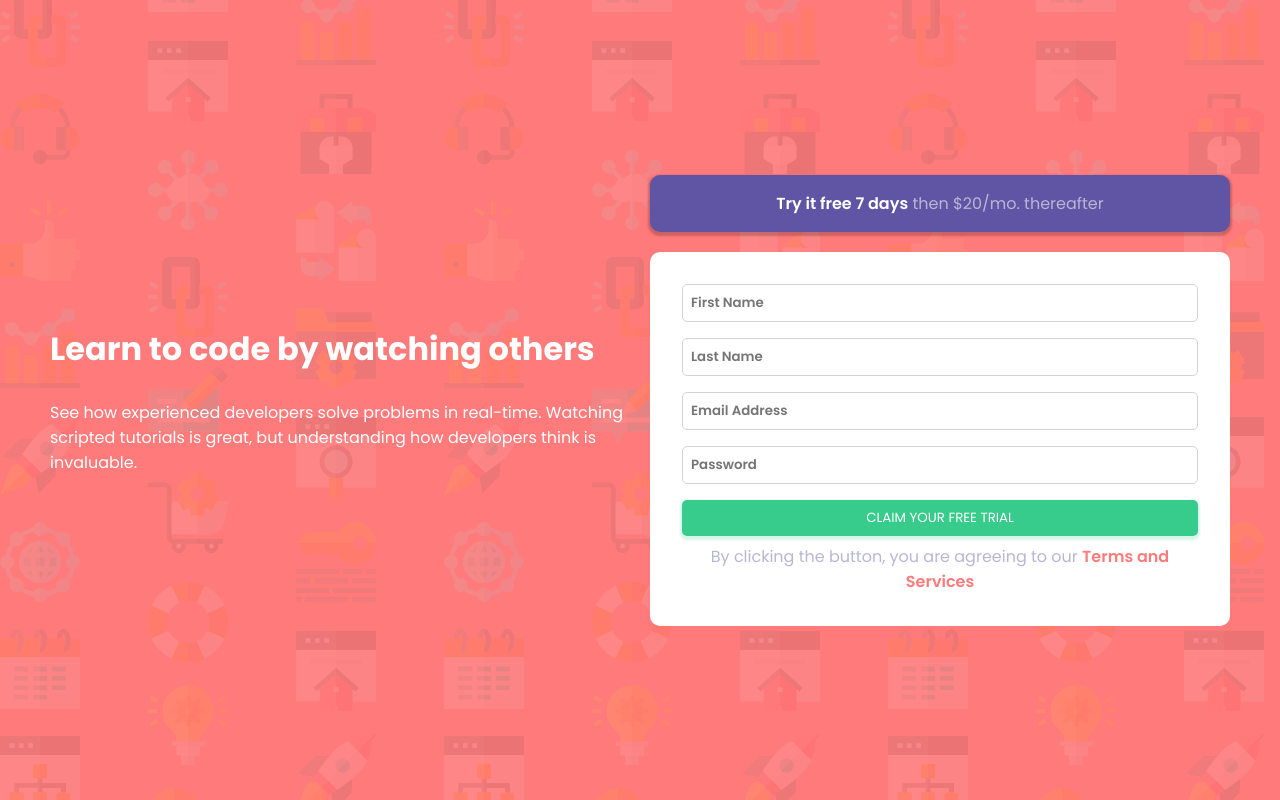
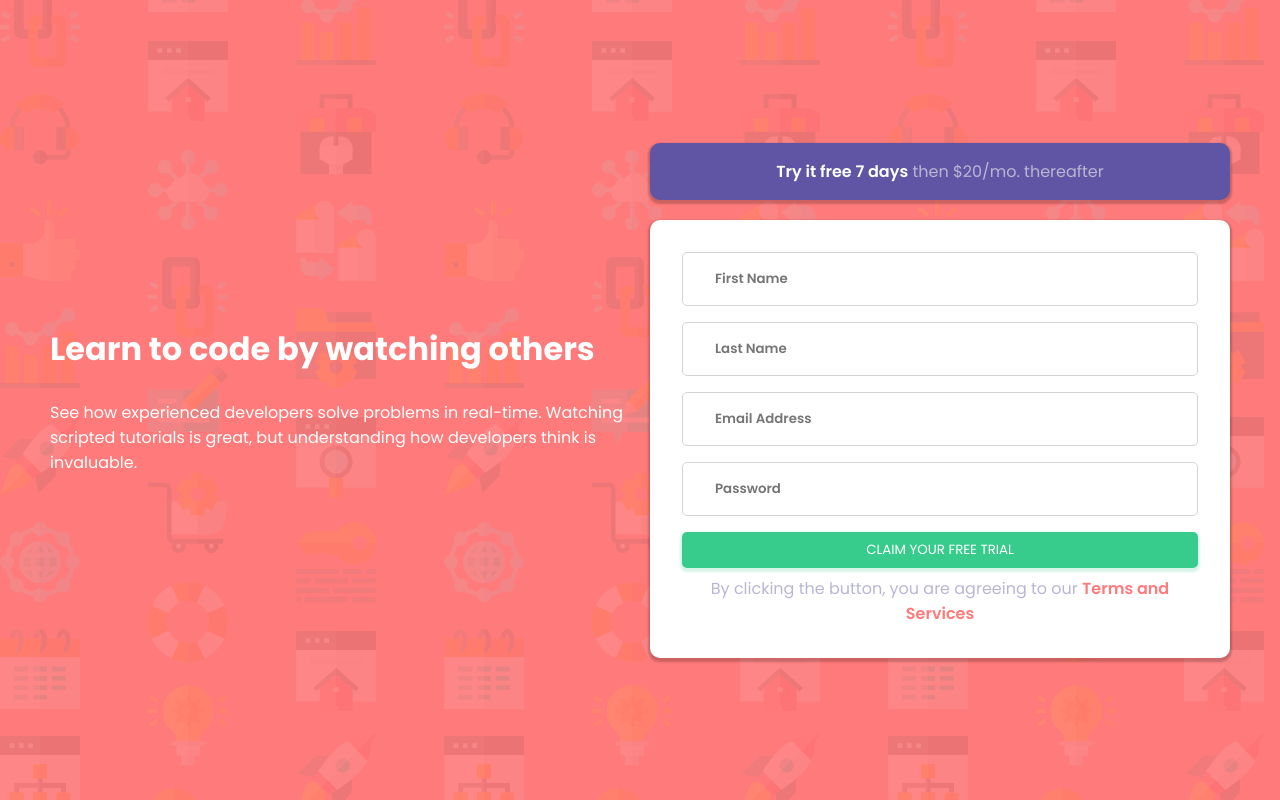
Before and after one commit to Danielhu3/introcomponet, a React (Create React App) app: page / in a window 1280 px wide. Built offline with nearby package versions, Linux system fonts and the light colour scheme.

Commit message:
Active state

```diff
--- a/src/App.css
+++ b/src/App.css
@@ -63,6 +63,7 @@ body{
   justify-content: center;
 }
 
+
 .price-info{
   background-color: var(--blue);
   border-radius: 1rem;
@@ -83,6 +84,7 @@ body{
   background-color: white;
   border-radius: 1rem;
   padding: 3.2rem;
+  box-shadow: 0 2px 2px 2px rgba(0 , 0 , 0, 0.2);
 }
 
 .right-content button{
--- a/src/Components/Form/Input.js
+++ b/src/Components/Form/Input.js
@@ -5,8 +5,11 @@ const Input = ({placeholder, name, type, value, onChange, error, validate}) => {
 
   return (
     <>
-    <input type={type} placeholder={placeholder} name={name} id={name}
-    onChange={onChange} value={value} className={styles.input} onBlur={validate}>
+    <input type={type}
+    placeholder={error !== null && type === 'email' ? 'email@example.com' : placeholder}
+    name={name} id={name}
+    onChange={onChange} value={value} className={`${styles.input} ${error ? styles.inputError : ''}`}
+     onBlur={validate} >
     </input>
     {error && <p className={styles.error}>{error}</p>}
     </>
--- a/src/Components/Form/Input.module.css
+++ b/src/Components/Form/Input.module.css
@@ -1,21 +1,31 @@
 .input{
     display: block;
     width: 100%;
-    padding: 0.8rem;
+    padding: 1.6rem;
+    padding-left: 3.2rem;
     margin-bottom: 1.6rem;
     border-radius: 0.5rem;
-    border: solid 1px var(--grayish-blue);
     border: solid 1px lightgray;
+
 }
 
 .input::placeholder{
     font-weight: 600;
-    /* ajustar alinhamento*/
 }
 
 .input:focus, .input:hover{
     outline: 1px solid var(--blue)
 
+}
+
+.input.inputError{
+   border: solid 2px var(--red);
+}
+
+.input.inputError::placeholder{
+    content: 'email@example.com';
+    height: inherit;
+    width: inherit;
 }
 
 .error{
```
